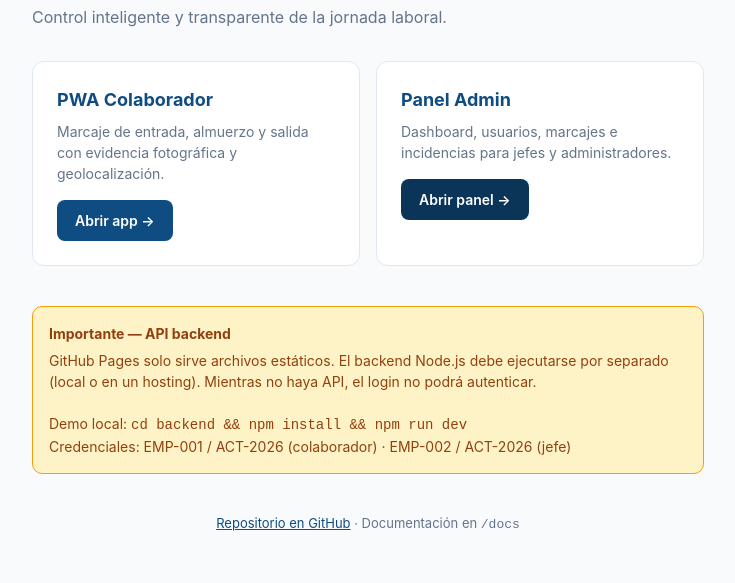
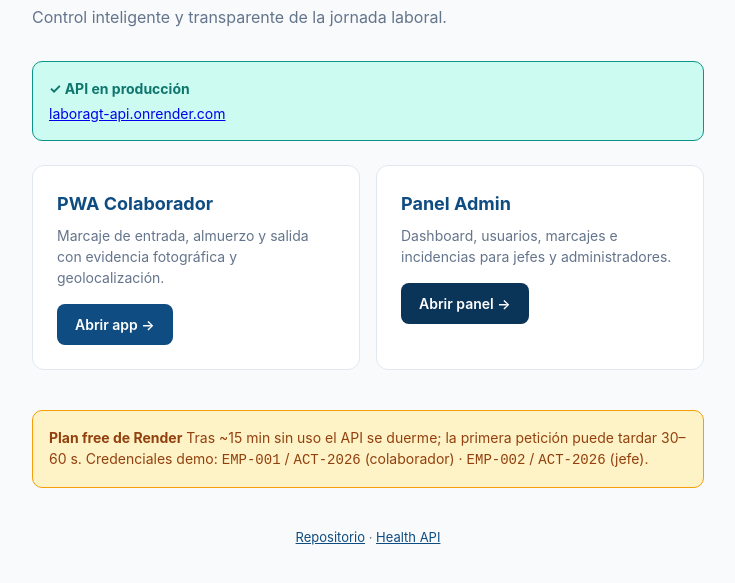
Before and after one commit to jaurruti07/LABORAGT, a plain HTML site: page index.html in a window 1280 px wide. Shown: the part 93-676 px from the top of the page, without its empty margins (272-1007 px from the left). Drawn offline with Linux system fonts and the light colour scheme.

Commit message:
chore: API por defecto apunta a laboragt-api.onrender.com

```diff
--- a/admin/js/config.js
+++ b/admin/js/config.js
@@ -1,3 +1,6 @@
+/**
+ * Config panel admin — API por defecto en Render
+ */
 const CONFIG = {
   API_BASE: (function () {
     try {
@@ -9,7 +12,7 @@ const CONFIG = {
       const stored = localStorage.getItem('laboragt_admin_api');
       if (stored) return stored.replace(/\/$/, '') + '/api/v1';
     } catch (e) {}
-    return 'http://localhost:3000/api/v1';
+    return 'https://laboragt-api.onrender.com/api/v1';
   })(),
   STORAGE_KEY: 'laboragt_admin_token',
   USER_KEY: 'laboragt_admin_user'
--- a/index.html
+++ b/index.html
@@ -7,21 +7,13 @@
   <title>LaboraGT — Control de jornada laboral</title>
   <style>
     :root {
-      --primary: #0F4C81;
-      --primary-dark: #0A3559;
-      --bg: #F8FAFC;
-      --surface: #fff;
-      --border: #E2E8F0;
-      --text: #0F172A;
-      --muted: #64748B;
+      --primary: #0F4C81; --primary-dark: #0A3559; --bg: #F8FAFC;
+      --surface: #fff; --border: #E2E8F0; --text: #0F172A; --muted: #64748B;
     }
     * { box-sizing: border-box; margin: 0; padding: 0; }
     body {
       font-family: Inter, system-ui, -apple-system, sans-serif;
-      background: var(--bg);
-      color: var(--text);
-      min-height: 100vh;
-      line-height: 1.5;
+      background: var(--bg); color: var(--text); min-height: 100vh; line-height: 1.5;
     }
     .wrap { max-width: 720px; margin: 0 auto; padding: 48px 24px; }
     .logo { font-size: 28px; font-weight: 700; color: var(--primary); margin-bottom: 8px; }
@@ -30,8 +22,8 @@
     @media (min-width: 560px) { .cards { grid-template-columns: 1fr 1fr; } }
     .card {
       background: var(--surface); border: 1px solid var(--border); border-radius: 12px;
-      padding: 24px; text-decoration: none; color: inherit;
-      transition: box-shadow 0.15s, border-color 0.15s; display: block;
+      padding: 24px; text-decoration: none; color: inherit; display: block;
+      transition: box-shadow 0.15s, border-color 0.15s;
     }
     .card:hover { border-color: var(--primary); box-shadow: 0 4px 16px rgba(15, 76, 129, 0.12); }
     .card h2 { font-size: 18px; color: var(--primary); margin-bottom: 8px; }
@@ -41,11 +33,15 @@
       color: #fff; padding: 10px 18px; border-radius: 8px; font-size: 14px; font-weight: 600;
     }
     .card.admin .btn { background: var(--primary-dark); }
+    .status {
+      background: #ccfbf1; border: 1px solid #0D9488; border-radius: 10px;
+      padding: 16px; font-size: 14px; color: #0f766e; margin-bottom: 24px;
+    }
+    .status strong { display: block; margin-bottom: 4px; }
     .note {
       background: #FEF3C7; border: 1px solid #F59E0B; border-radius: 10px;
       padding: 16px; font-size: 14px; color: #92400E;
     }
-    .note strong { display: block; margin-bottom: 6px; }
     footer { margin-top: 40px; font-size: 13px; color: var(--muted); text-align: center; }
     footer a { color: var(--primary); }
   </style>
@@ -54,6 +50,12 @@
   <div class="wrap">
     <div class="logo">LaboraGT</div>
     <p class="tagline">Control inteligente y transparente de la jornada laboral.</p>
+
+    <div class="status">
+      <strong>✓ API en producción</strong>
+      <a href="https://laboragt-api.onrender.com/health" target="_blank" rel="noopener">laboragt-api.onrender.com</a>
+    </div>
+
     <div class="cards">
       <a class="card" href="frontend/">
         <h2>PWA Colaborador</h2>
@@ -66,18 +68,17 @@
         <span class="btn">Abrir panel →</span>
       </a>
     </div>
+
     <div class="note">
-      <strong>Importante — API backend</strong>
-      GitHub Pages solo sirve archivos estáticos. El backend Node.js debe ejecutarse por separado
-      (local o en un hosting). Mientras no haya API, el login no podrá autenticar.
-      <br><br>
-      Demo local: <code>cd backend && npm install && npm run dev</code>
-      <br>
-      Credenciales: EMP-001 / ACT-2026 (colaborador) · EMP-002 / ACT-2026 (jefe)
+      <strong>Plan free de Render</strong>
+      Tras ~15 min sin uso el API se duerme; la primera petición puede tardar 30–60 s.
+      Credenciales demo: <code>EMP-001</code> / <code>ACT-2026</code> (colaborador) ·
+      <code>EMP-002</code> / <code>ACT-2026</code> (jefe).
     </div>
+
     <footer>
-      <a href="https://github.com/jaurruti07/LABORAGT">Repositorio en GitHub</a>
-      · Documentación en <code>/docs</code>
+      <a href="https://github.com/jaurruti07/LABORAGT">Repositorio</a>
+      · <a href="https://laboragt-api.onrender.com/health">Health API</a>
     </footer>
   </div>
 </body>
```
Also changed, not shown: frontend/js/config.js (+6 -1 lines).
